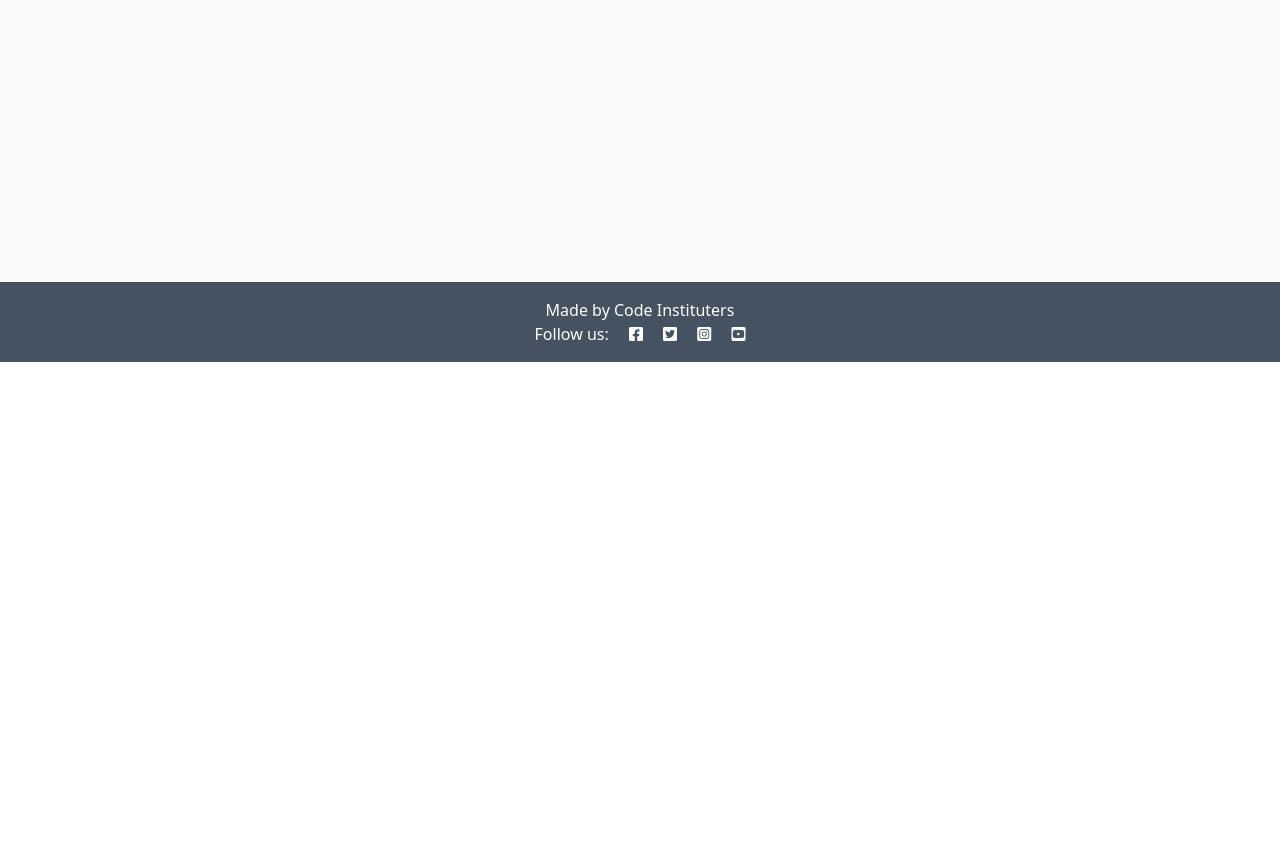
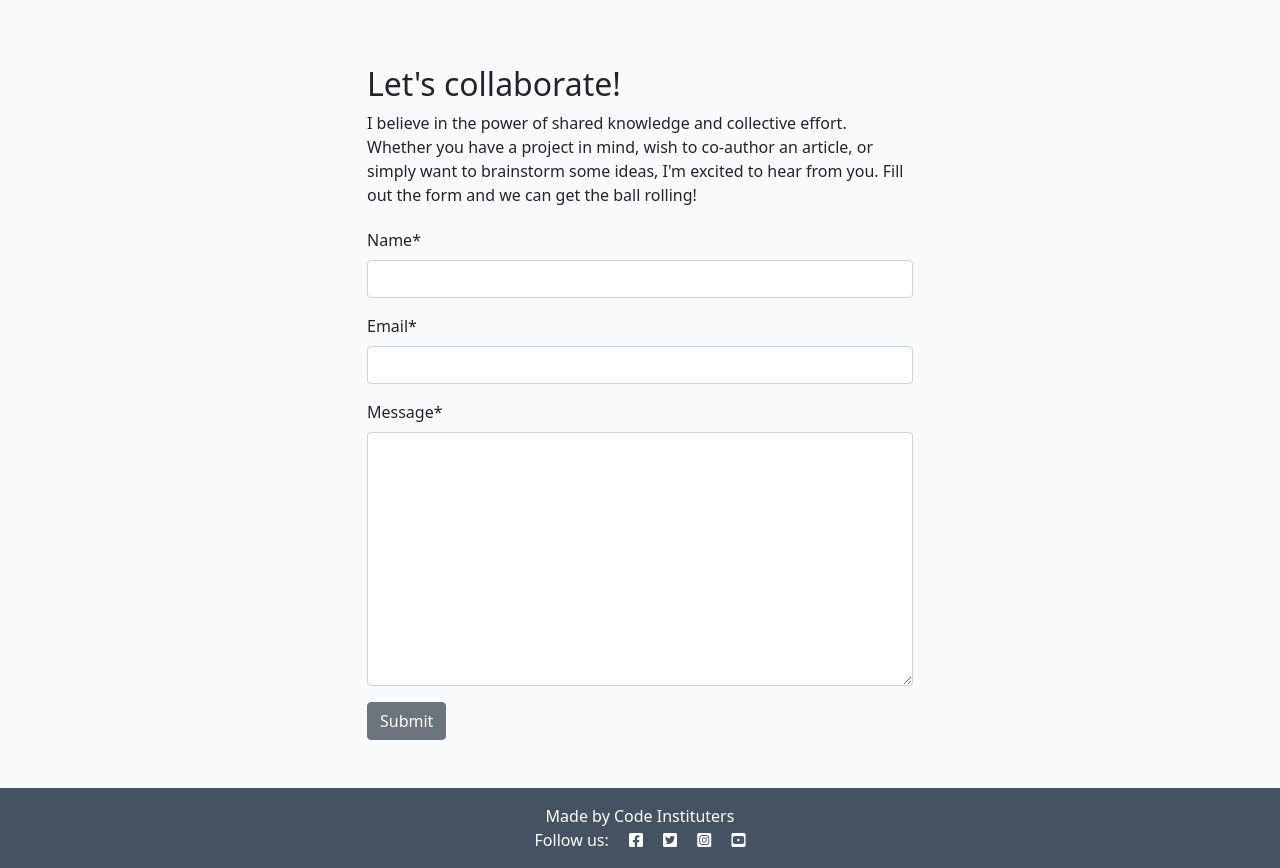
Before and after one commit to alexaspinalldev/django-project2, a Django app: page /about/ in a window 1280 px wide. Shown: the part 438-1306 px from the top of the page. Before the commit the page ends 800 px from the top, so only its background shows below. Run offline with Django 4.2, Linux system fonts and the light colour scheme; data that the repository does not hold is empty; some libraries are stand-ins or nearby versions.

Commit message:
Add collab function to about app

```diff
--- /dev/null
+++ b/about/forms.py
@@ -0,0 +1,8 @@
+
+from .models import CollaborateRequest
+from django import forms
+
+class CollaborateForm(forms.ModelForm):
+    class Meta:
+        model = CollaborateRequest
+        fields = ('name', 'email', 'message', )
--- a/about/models.py
+++ b/about/models.py
@@ -1,4 +1,6 @@
 from django.db import models
+
+# Create your models here.
 
 
 class About(models.Model):
@@ -8,3 +10,13 @@ class About(models.Model):
 
     def __str__(self):
         return self.title
+
+
+class CollaborateRequest(models.Model):
+    name = models.CharField(max_length=200)
+    email = models.EmailField()
+    message = models.TextField()
+    read = models.BooleanField(default=False)
+
+    def __str__(self):
+        return f"Collaboration request from {self.name}"
--- a/about/templates/about/about.html
+++ b/about/templates/about/about.html
@@ -1,15 +1,15 @@
 {% extends 'base.html' %}
+{% load static %}
+{% load crispy_forms_tags %}
+
 {% block content %}
-{% load static %}
 <div class="container mt-5">
     <div class="row">
-    <div class="col-4 text-center">
-      <img src="{% static 'images/nobody.jpg' %}" width="75%" />
+        <div class="col-12 col-md-4 text-center">
+            <img src="{% static 'images/nobody.jpg' %}" width="75%">
         </div>
-    <div class="col-8">
-      <!-- Title goes between these h2 tags -->
+        <div class="col-12 col-md-8">
             <h2>{{ about.title }}</h2>
-      <!-- Content goes directly underneath this -->
             {{ about.content | safe }}
         </div>
     </div>
@@ -20,5 +20,23 @@
           <p class="text-end"><em>Updated on: {{ about.updated_on }}</em></p>
         </div>
     </div>
+    <div class="row justify-content-center">
+        <div class="col-12 col-md-6 my-5">
+            <h2>Let's collaborate!</h2>
+            <p>I believe in the power of shared knowledge and collective effort.
+                Whether you have a project in mind, wish to co-author
+                an article, or simply want to brainstorm some ideas,
+                I'm excited to hear from you. Fill out the form
+                and we can get the ball rolling!</p>
+
+                <form id="collabForm" method="post"
+                style="margin-top: 1.3em;">
+                {{ collab_form | crispy }}
+                {% csrf_token %}
+                <button id="submitButton" type="submit"
+                  class="btn btn-secondary">Submit</button>
+              </form>
+        </div>
+    </div>
 </div>
 {% endblock content %}
--- a/about/views.py
+++ b/about/views.py
@@ -1,5 +1,8 @@
 from django.shortcuts import render
 from .models import About
+from .forms import CollaborateForm
+from django.contrib import messages
+
 
 
 def about_me(request):
@@ -7,9 +10,17 @@ def about_me(request):
     Renders the About page
     """
     about = About.objects.all().order_by('-updated_on').first()
+    collab_form = CollaborateForm()
+
+    if request.method == "POST":
+        collab_form = CollaborateForm(data=request.POST)
+        if collab_form.is_valid():
+            collabRequest = collab_form.save
+            messages.add_message(request, messages.SUCCESS, "Collaboration request received! I endeavour to respond within 2 working days.")
 
     return render(
         request,
         "about/about.html",
-        {"about": about},
+        {"about": about, "collab_form": collab_form
+},
     )
```
Also changed, not shown: about/admin.py (+13 -2 lines). Lines whose indentation alone changed are shown as unchanged.
